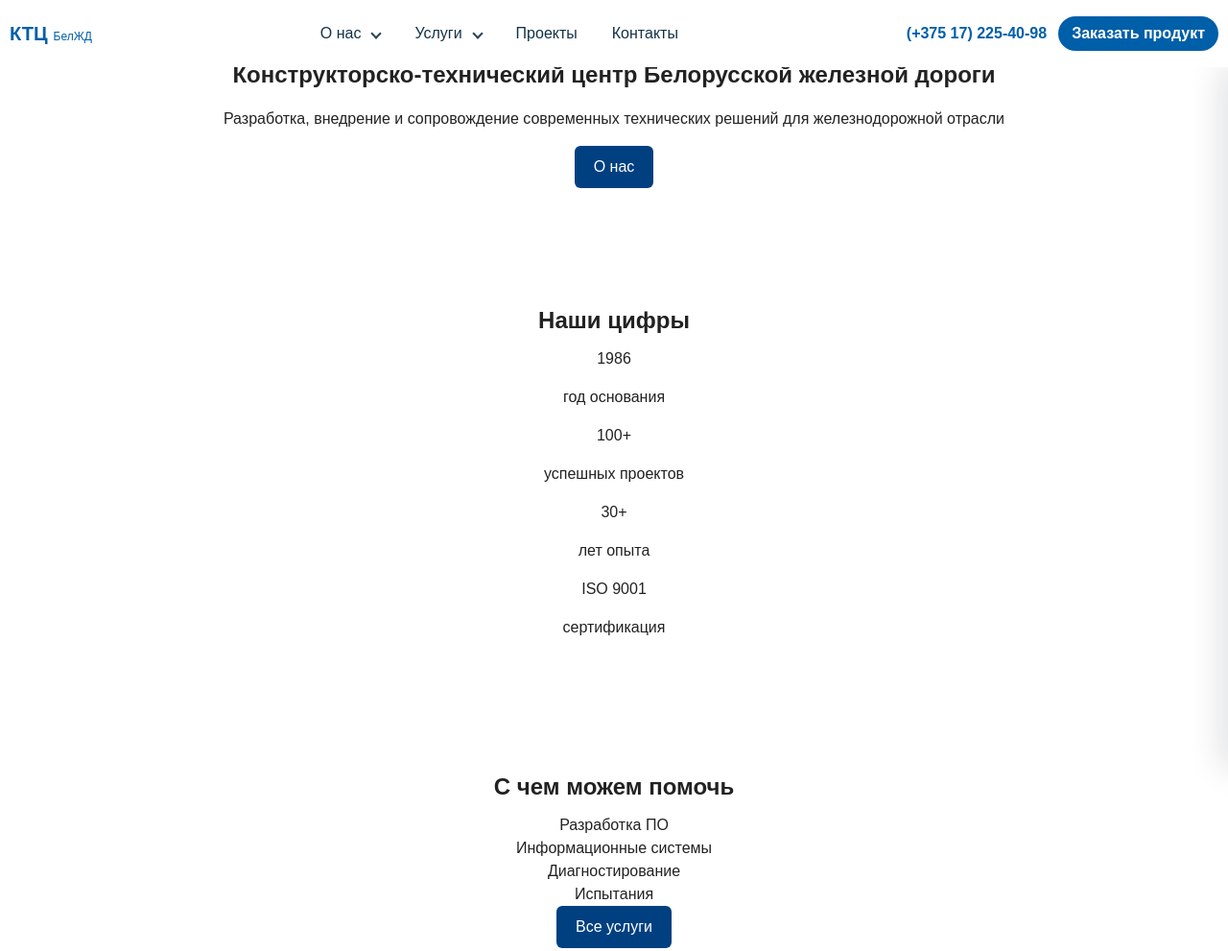
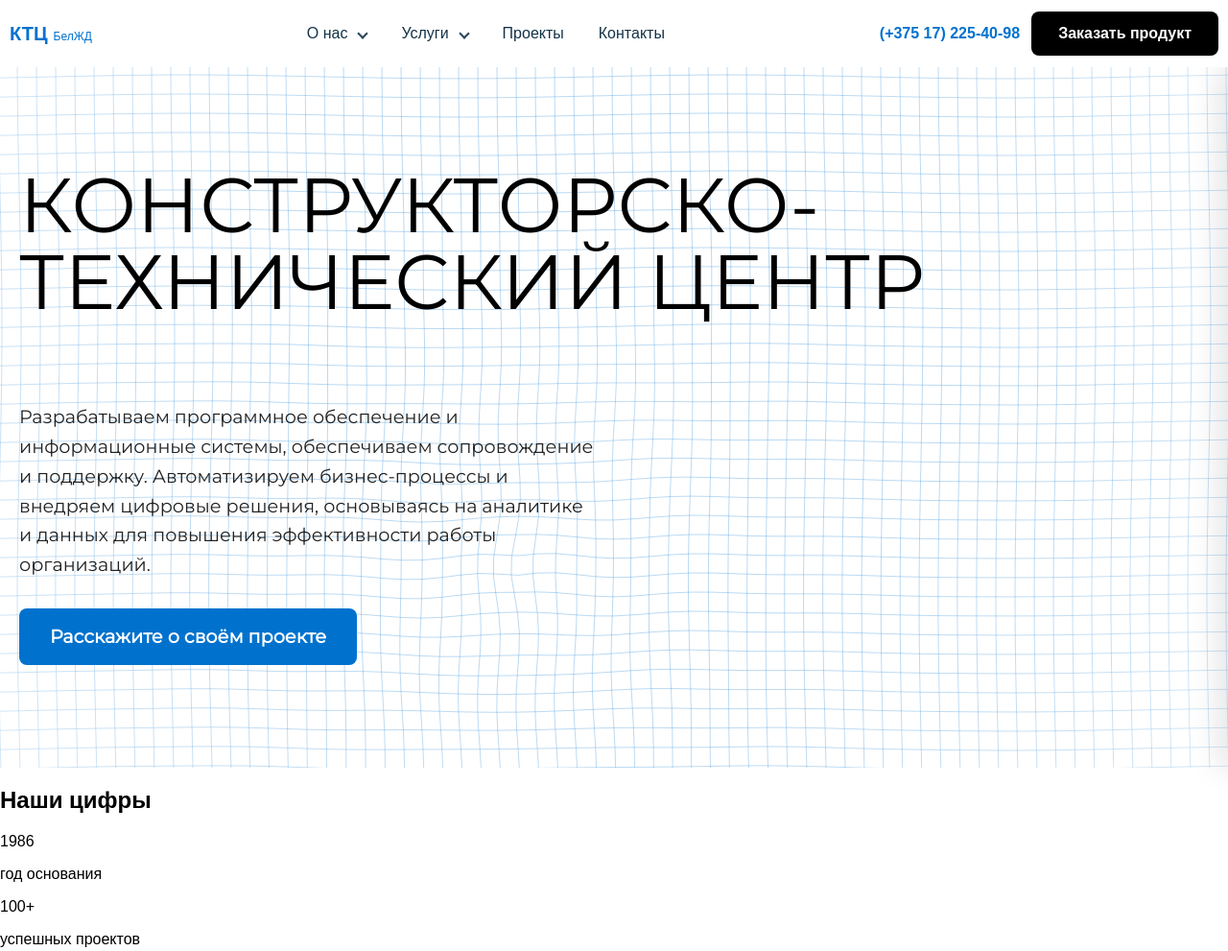
Before and after one commit to aewweb/ktc, a plain HTML site: page index.html in a window 1280 px wide. Shown: the top 991 px of the page at 96% size. Drawn offline with Linux system fonts and the light colour scheme.

Commit message:
Add files via upload

```diff
--- a/css/header-footer.css
+++ b/css/header-footer.css
@@ -1,6 +1,6 @@
 :root{
   --header-height: 70px;
-  --accent: #005fa9;
+  --accent: #0072CE;
 }
 
 /* общий сброс */
@@ -79,7 +79,20 @@
 /* header actions */
 .header-actions { display:flex; gap:12px; align-items:center; }
 .phone { color:var(--accent); text-decoration:none; font-weight:600; }
-.btn-primary { background:var(--accent); color:#fff; padding:6px 14px; border-radius:20px; text-decoration:none; font-weight:600; }
+.btn-primary {
+  padding: 14px 28px;
+  background-color: black;
+  color: #fff;
+  text-decoration: none;
+  font-weight: 600;
+  border-radius: 8px;
+  font-size: 1rem;
+  transition: background-color 0.3s ease;
+}
+
+.btn-primary:hover {
+  background-color: #0072CE;
+}
 
 /* --- Burger (mobile) --- */
 .burger {
--- a/css/style.css
+++ b/css/style.css
@@ -1,35 +1,122 @@
+:root {
+  --accent: #0072ce;
+}
+
 body {
   margin: 0;
-    font-family: Arial, sans-serif;
-    line-height: 1.5;
-    color: #222;
+  font-family: sans-serif;
+  background: #fff;
+  overflow-x: hidden;
 }
 
-  h1, h2, h3 {
-    margin: 0 0 10px;
+@font-face {
+  font-family: 'Montserrat';
+  src: url('Montserrat-VariableFont_wght.ttf') format('truetype');
+  font-weight: normal;
+  font-style: normal;
 }
 
-  .container {
-    width: 90%;
-    max-width: 1200px;
-    margin: 0 auto;
+.hero {
+  position: relative;
+  height: 100vh;
+  overflow: hidden;
+  background-color: #fff;
+  display: flex;
+  align-items: center;
+  justify-content: center;
+  flex-direction: column;
 }
 
-  section {
-    padding: 60px 0;
-    text-align: center;
+#hero-canvas {
+  position: absolute;
+  top: 0;
+  left: 0;
+  width: 100%;
+  height: 100%;
+  display: block;
+  z-index: 0;
+}
+
+.hero-content {
+  position: relative;
+  z-index: 1;
+  width: 100%;
+  padding: 0 20px;
+  display: flex;
+  flex-direction: column;
+  align-items: stretch;
+  justify-content: center;
+  height: 100%;
+}
+
+.hero-main-title {
+  font-family: 'Montserrat';
+    font-size: 5.0rem;
+    font-weight: 400;
+    line-height: 100%;
+    text-transform: uppercase;
+    word-break: auto-phrase;
+    hyphens: auto;
+}
+
+.hero-bottom {
+  display: flex;
+  justify-content: space-between;
+  align-items: flex-start;
+}
+
+.hero-center {
+  font-size: 4rem;
+  font-weight: 800;
+  text-transform: uppercase;
+  color: #000;
+  margin: 0;
+}
+
+.hero-description {
+  font-family: 'Montserrat';
+  max-width: 600px;
+  font-size: 1.2rem;
+  color: #222;
+  line-height: 1.6;
+}
+
+.hero-description p {
+  margin-bottom: 30px;
 }
 
 .btn {
-    display: inline-block;
-    padding: 10px 20px;
-    background: #004080;
+  padding: 14px 32px;
+  background-color: var(--accent);
   color: #fff;
   text-decoration: none;
-    border-radius: 6px;
-    transition: 0.3s;
+  font-weight: 600;
+  border-radius: 8px;
+  transition: background-color 0.3s ease;
+  display: inline-block;
 }
 
 .btn:hover {
-    background: #002a5c;
+  background-color: #005fa3;
 }
+
+/* Адаптив */
+@media (max-width: 1024px) {
+  .hero-main-title {
+    font-size: 3rem;
+  }
+
+  .hero-bottom {
+    flex-direction: column;
+    align-items: flex-start;
+    gap: 20px;
+  }
+
+  .hero-center {
+    font-size: 3rem;
+  }
+
+  .hero-description {
+    max-width: 100%;
+  }
+}
--- a/index.html
+++ b/index.html
@@ -13,13 +13,20 @@
   <div id="header"></div>
 
   <!-- Hero section -->
-  <section class="hero">
-    <div class="hero-content">
-      <h1>Конструкторско-технический центр Белорусской железной дороги</h1>
-      <p>Разработка, внедрение и сопровождение современных технических решений для железнодорожной отрасли</p>
-      <a href="about.html" class="btn">О нас</a>
+<section class="hero">
+  <canvas id="hero-canvas"></canvas>
+  <div class="hero-content container">
+    <h1 class="hero-main-title">КОНСТРУКТОРСКО-ТЕХНИЧЕСКИЙ ЦЕНТР</h1>
+    <div class="hero-bottom">
+      <div class="hero-description">
+        <p>
+          Разрабатываем программное обеспечение и информационные системы, обеспечиваем сопровождение и поддержку. Автоматизируем бизнес-процессы и внедряем цифровые решения, основываясь на аналитике и данных для повышения эффективности работы организаций.
+        </p>
+        <a href="contact.html" class="btn">Расскажите о своём проекте</a>
+      </div>
     </div>
-  </section>
+  </div>
+</section>
 
   <!-- Our numbers -->
   <section class="numbers">
@@ -61,5 +68,8 @@
   <div id="footer"></div>
 
   <script src="js/include.js"></script>
+
+  <script src="js/main.js"></script>
+
 </body>
 </html>
--- a/js/include.js
+++ b/js/include.js
@@ -31,7 +31,7 @@
     return;
   }
 
-  // Открыть мобильное меню
+  // --- Открыть мобильное меню ---
   function openMobile() {
     mobileMenu.classList.add("open");
     overlay.classList.add("visible");
@@ -39,10 +39,10 @@
     burger.setAttribute("aria-expanded", "true");
     mobileMenu.setAttribute("aria-hidden", "false");
     overlay.setAttribute("aria-hidden", "false");
-    body.classList.add("no-scroll");
+    body.classList.add("no-scroll"); // блокируем скролл страницы
   }
 
-  // Закрыть мобильное меню
+  // --- Закрыть мобильное меню ---
   function closeMobile() {
     mobileMenu.classList.remove("open");
     overlay.classList.remove("visible");
@@ -50,34 +50,31 @@
     burger.setAttribute("aria-expanded", "false");
     mobileMenu.setAttribute("aria-hidden", "true");
     overlay.setAttribute("aria-hidden", "true");
-    body.classList.remove("no-scroll");
+    body.classList.remove("no-scroll"); // возвращаем прокрутку
   }
 
-  // Клик по бургеру
+  // --- Клик по бургеру ---
   burger.addEventListener("click", (e) => {
     e.stopPropagation();
-    if (mobileMenu.classList.contains("open")) closeMobile();
-    else openMobile();
+    mobileMenu.classList.contains("open") ? closeMobile() : openMobile();
   });
 
-  // клик по overlay — закрыть
+  // --- Клик по overlay — закрыть ---
   overlay.addEventListener("click", closeMobile);
 
-  // ESC — закрыть
+  // --- ESC — закрыть ---
   document.addEventListener("keydown", (e) => {
-    if (e.key === "Escape") {
-      closeMobile();
-    }
+    if (e.key === "Escape") closeMobile();
   });
 
-  // ресайз: при переходе на десктоп — закрываем mobile menu
+  // --- Resize: закрываем меню при переходе на десктоп ---
   window.addEventListener("resize", () => {
     if (window.innerWidth > 992 && mobileMenu.classList.contains("open")) {
       closeMobile();
     }
   });
 
-  // Mobile accordion (подменю)
+  // --- Mobile accordion (подменю) ---
   document.querySelectorAll(".mobile-has-sub .mobile-sub-toggle").forEach(btn => {
     btn.addEventListener("click", (e) => {
       e.stopPropagation();
@@ -85,7 +82,7 @@
       if (!parent) return;
       const isOpen = parent.classList.contains("open");
 
-      // при открытии — опционально закрыть другие
+      // Закрываем все остальные
       document.querySelectorAll(".mobile-has-sub.open").forEach(el => {
         if (el !== parent) {
           el.classList.remove("open");
@@ -110,7 +107,7 @@
     });
   });
 
-  // Desktop: mega menu hover logic (keeps current behavior)
+  // --- Desktop: mega menu hover ---
   document.querySelectorAll(".has-mega").forEach(item => {
     const link = item.querySelector(".nav-link");
     const menu = item.querySelector(".mega-menu");
@@ -136,12 +133,10 @@
     });
   });
 
-  // Клик вне header — закрыть mobile и mega-menus
+  // --- Клик вне header — закрыть mobile и mega ---
   document.addEventListener("click", (e) => {
     if (!e.target.closest(".site-header") && !e.target.closest("#mobile-menu")) {
-      // закрыть мобильное меню
       closeMobile();
-      // закрыть mega
       document.querySelectorAll(".has-mega.open").forEach(h => {
         h.classList.remove("open");
         const l = h.querySelector(".nav-link");
@@ -152,7 +147,7 @@
     }
   });
 
-  // тень шапки при скролле (опционально)
+  // --- Тень шапки при скролле ---
   const scrollThreshold = 8;
   function checkScroll() { header.classList.toggle("scrolled", window.scrollY > scrollThreshold); }
   checkScroll();
--- a/js/main.js
+++ b/js/main.js
@@ -0,0 +1,109 @@
+const canvas = document.getElementById("hero-canvas");
+const ctx = canvas.getContext("2d");
+
+let width = window.innerWidth;
+let height = window.innerHeight;
+canvas.width = width;
+canvas.height = height;
+
+const spacing = 20; // шаг сетки
+const amplitude = 6; // амплитуда волн
+const rippleStrength = 120; // радиус реакции
+let time = 0;
+
+let mouse = { x: width / 2, y: height / 2 };
+let ripples = [];
+
+// реакция на мышь
+document.addEventListener("mousemove", (e) => {
+  mouse.x = e.clientX;
+  mouse.y = e.clientY;
+  ripples.push({ x: mouse.x, y: mouse.y, start: time });
+});
+
+// авто-волны (эффект "капель/ветра")
+setInterval(() => {
+  const rx = Math.random() * width;
+  const ry = Math.random() * height;
+  ripples.push({ x: rx, y: ry, start: time });
+}, 4000);
+
+function draw() {
+  ctx.clearRect(0, 0, width, height);
+
+  // чисто белый фон
+  ctx.fillStyle = "#ffffff";
+  ctx.fillRect(0, 0, width, height);
+
+  // стиль сетки (затухание к краям)
+  const gridGrad = ctx.createRadialGradient(
+    width / 2, height / 2, 0,
+    width / 2, height / 2, Math.max(width, height) / 1.2
+  );
+  gridGrad.addColorStop(0, "rgba(0,114,206,0.35)");
+  gridGrad.addColorStop(1, "#fff");
+  ctx.strokeStyle = gridGrad;
+  ctx.lineWidth = 0.7;
+
+  // горизонтальные линии
+  for (let y = 0; y <= height; y += spacing) {
+    ctx.beginPath();
+    for (let x = 0; x <= width; x += spacing) {
+      let wave = Math.sin(x / 90 + time * 0.6) * 2;
+
+      ripples.forEach((r) => {
+        const dx = x - r.x;
+        const dy = y - r.y;
+        const dist = Math.sqrt(dx * dx + dy * dy);
+        const localWave =
+          Math.sin(dist / 25 - (time - r.start) * 2.5) *
+          amplitude *
+          Math.exp(-dist / rippleStrength);
+        wave += localWave;
+      });
+
+      ctx.lineTo(x, y + wave);
+    }
+    ctx.stroke();
+  }
+
+  // вертикальные линии
+  for (let x = 0; x <= width; x += spacing) {
+    ctx.beginPath();
+    for (let y = 0; y <= height; y += spacing) {
+      let wave = Math.cos(y / 90 + time * 0.6) * 2;
+
+      ripples.forEach((r) => {
+        const dx = x - r.x;
+        const dy = y - r.y;
+        const dist = Math.sqrt(dx * dx + dy * dy);
+        const localWave =
+          Math.cos(dist / 25 - (time - r.start) * 2.5) *
+          amplitude *
+          Math.exp(-dist / rippleStrength);
+        wave += localWave;
+      });
+
+      ctx.lineTo(x + wave, y);
+    }
+    ctx.stroke();
+  }
+
+  // удаляем старые волны
+  ripples = ripples.filter((r) => time - r.start < 4);
+}
+
+function animate() {
+  time += 0.012; // плавное движение
+  draw();
+  requestAnimationFrame(animate);
+}
+animate();
+
+// адаптивность
+window.addEventListener("resize", () => {
+  width = window.innerWidth;
+  height = window.innerHeight;
+  canvas.width = width;
+  canvas.height = height;
+});
```
Also changed, not shown: css/Montserrat-VariableFont_wght.ttf (added). Lines whose indentation alone changed are shown as unchanged.
